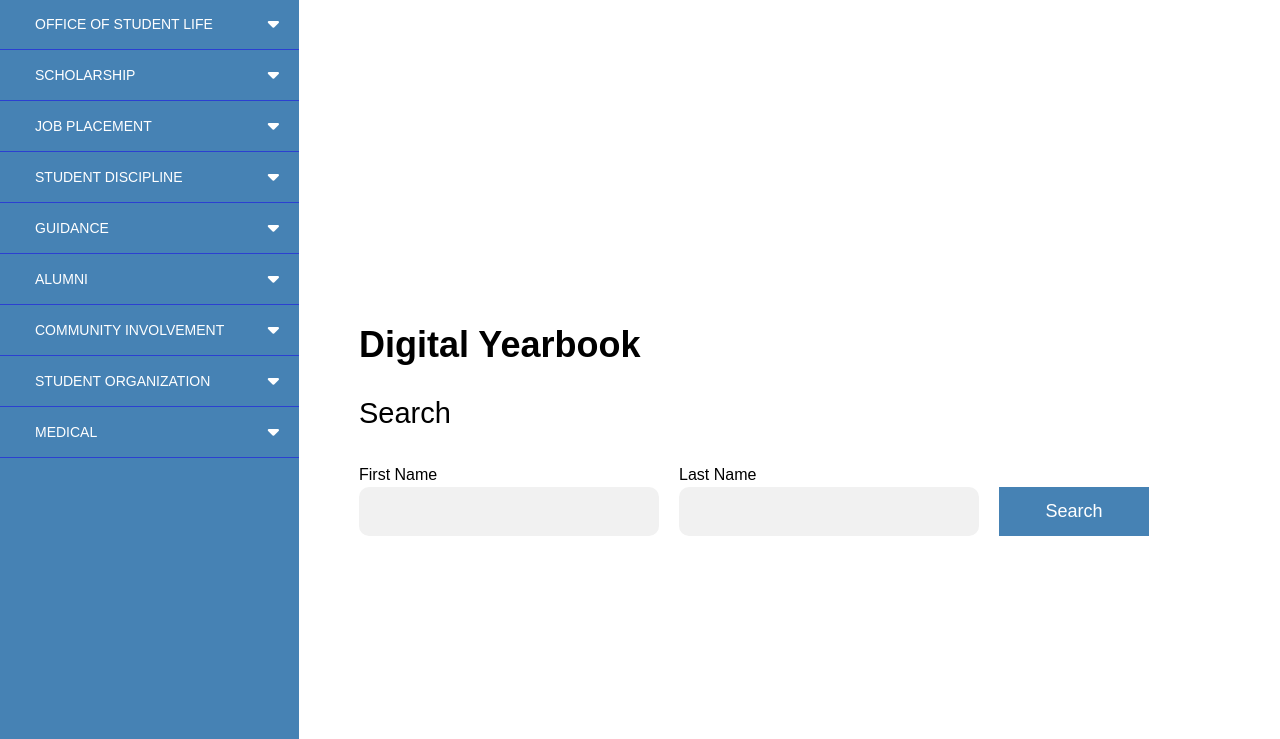
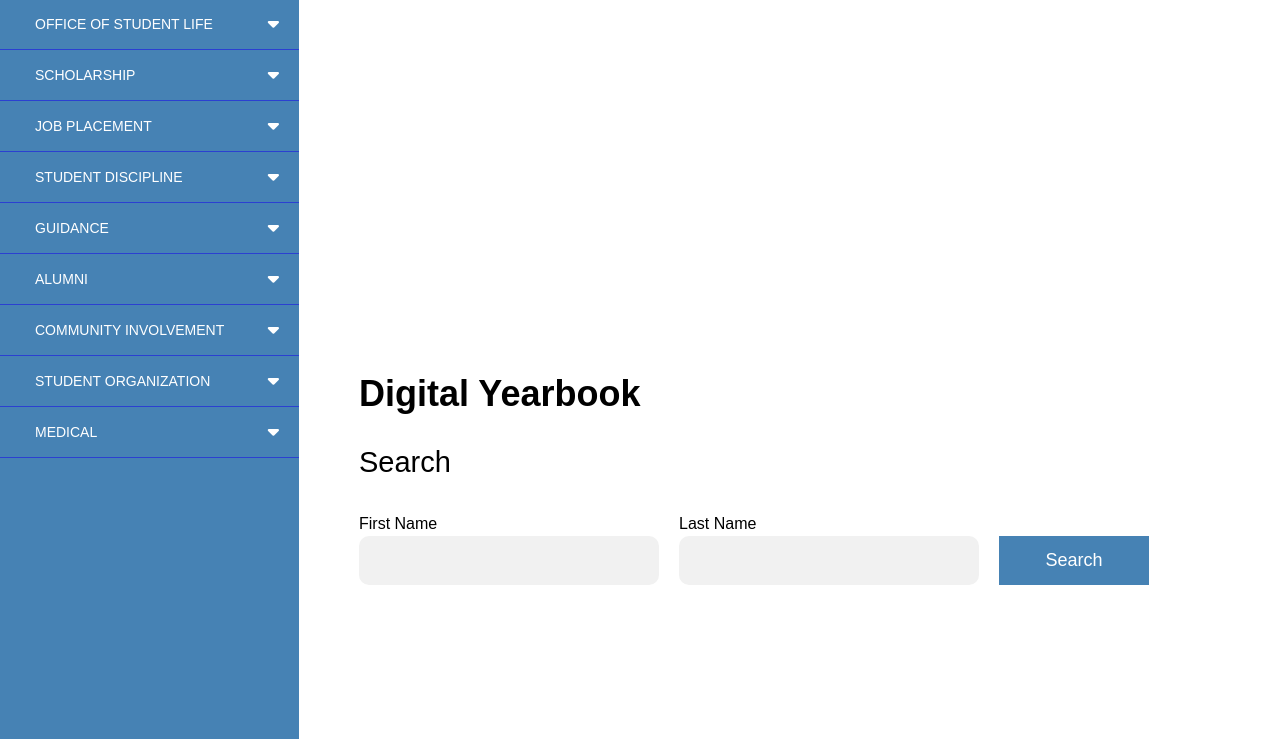
Before and after one commit to chrischiii21/DjangoFinalProject, a Django app: page /yearbook/ in a window 1280 px wide. Shown: the part 61-800 px from the top of the page. Run offline with Django 5.2, Linux system fonts and the light colour scheme; some libraries are stand-ins or nearby versions.

Commit message:
alumni add data digital yearbook

```diff
--- a/templates/alumni/users/yearbook.html
+++ b/templates/alumni/users/yearbook.html
@@ -2,7 +2,7 @@
 
 {% block content %}
 <section class="h-auto ml-[300px] flex items-center justify-center  bg-grayyy ">
-  <div class="mx-auto container text-black" style="margin-top: -80%;">
+  <div class="mx-auto container text-black" style="margin-top: -70%;">
     <div class="flex items-center  justify-center mt-[200px]">
       <div class="bg-white w-full p-11 h-auto  flex flex-col gap-5">
 
```
Also changed, not shown: db.sqlite3, media/yearbook_images/aguitong.jpg (added), media/yearbook_images/andrew.jpg (added), media/yearbook_images/carin.jpg (added), media/yearbook_images/christian.jpg (added), media/yearbook_images/jason.jpg (added), media/yearbook_images/jay.jpg (added), media/yearbook_images/jay2.jpg (added), media/yearbook_images/jonathan.jpg (added), media/yearbook_images/kim_QKEhYuC.jpg (added), media/yearbook_images/kirk.jpg (added), media/yearbook_images/lowell.jpg (added), media/yearbook_images/rey.jpg (added).
